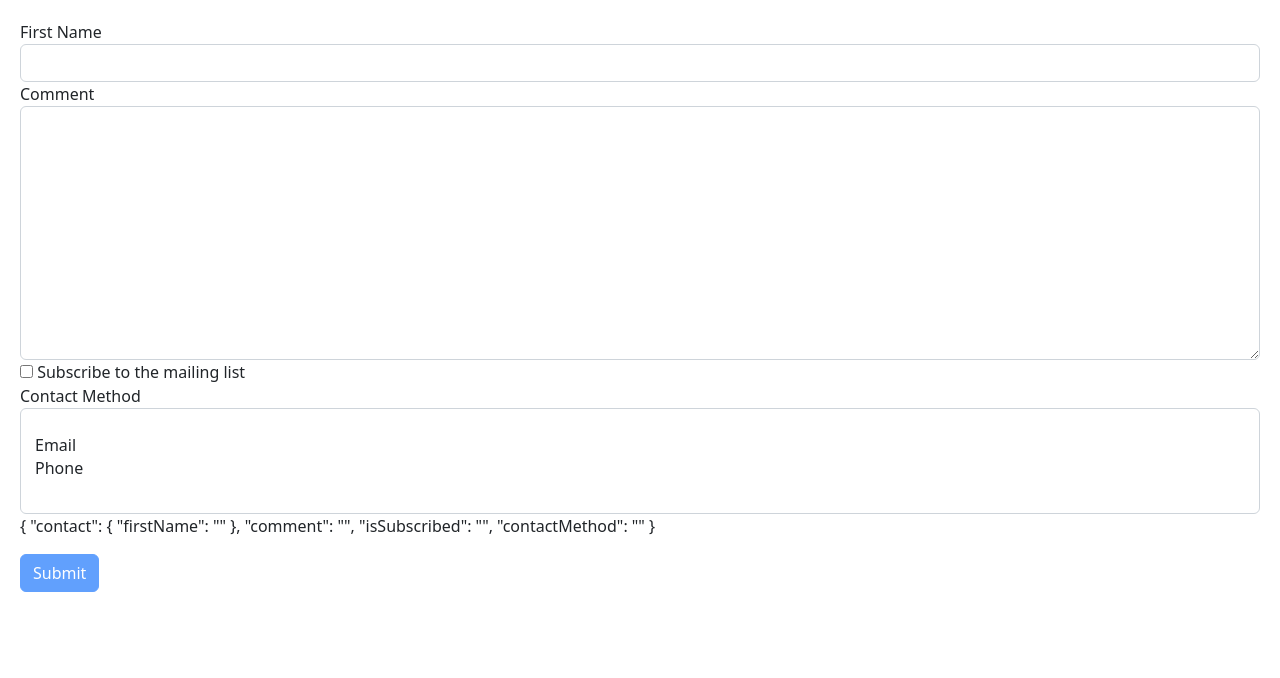
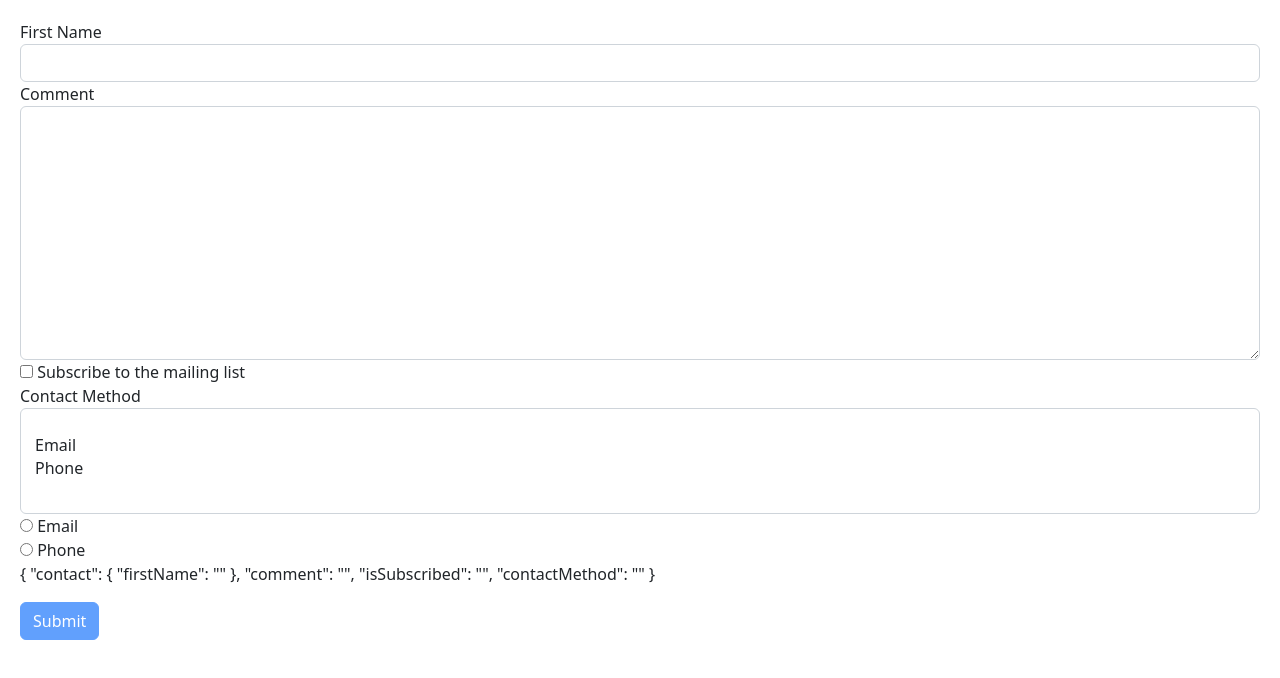
Before and after one commit to Dylane-Agoka/Angluar-4---Beginner-to-Pro, an Angular app: page / in a window 1280 px wide. Shown: the top 678 px of the page. Built offline with nearby package versions, Linux system fonts and the light colour scheme.

Commit message:
Working with radio Buttons [Hard code]

```diff
--- a/src/app/contact-form/contact-form.component.html
+++ b/src/app/contact-form/contact-form.component.html
@@ -55,6 +55,18 @@
       </option>
     </select>
   </div>
+  <div class="radio">
+    <label for="">
+      <input ngModel type="radio" name="contactMethod" value="1">
+      Email
+    </label>
+  </div>
+  <div class="radio">
+    <label for="">
+      <input ngModel type="radio" name="contactMethod" value="2">
+      Phone
+    </label>
+  </div>
   <p>
     {{ f.value | json }}
   </p>
```
